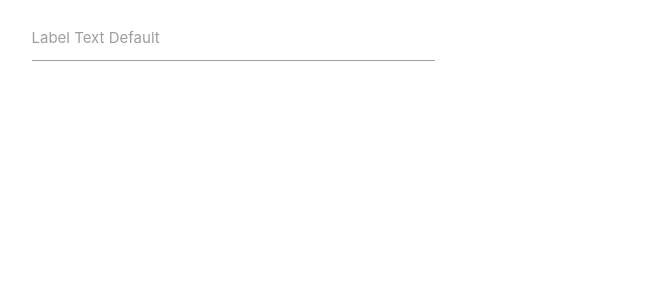
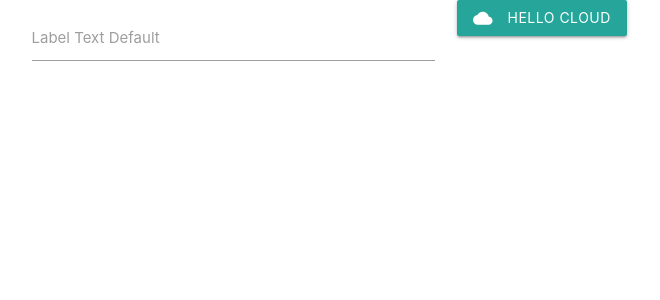
Before and after one commit to Ba5ik7/NgMaterialize, an Angular app: page / in a window 1280 px wide. Shown: the top 300 px of the page, without its empty margins (183-843 px from the left). Built offline with nearby package versions, Linux system fonts and the light colour scheme.

Commit message:
Rename button inputs add id the button component

```diff
--- a/src/app/app.component.html
+++ b/src/app/app.component.html
@@ -3,14 +3,15 @@
     <div class="row">
         <div class="col s6">
             <md-input-fields
-            inputId="id_test"></md-input-fields>
+            inputId="id_input_test"></md-input-fields>
         </div>
+        <md-buttons
+            buttonId='id_button_test'
+            buttonType='link'
+            buttonClasses="btn"
+            buttonText="Hello cloud"
+            icon="cloud"
+            iconClasses="left"
+            (clicked)=formClick($event)></md-buttons>
     </div>
 </div>
-<!-- <md-buttons
-buttonType='link'
-classes="btn"
-text="Hello cloud"
-icon="cloud"
-iconClasses="left"
-(clicked)=formClick($event)></md-buttons> -->
--- a/src/app/common-components/buttons/buttons.component.html
+++ b/src/app/common-components/buttons/buttons.component.html
@@ -1,17 +1,19 @@
 
 <a *ngIf="!buttonSubmit"
-  [ngClass]=classes
+  [id]=buttonId
+  [ngClass]=buttonClasses
   (click)=onClick($event)>
-  {{text}}
+  {{buttonText}}
   <i *ngIf="icon != 'none'" class="material-icons" [ngClass]=iconClasses>{{icon}}</i>
 </a>
 
 
 <button *ngIf="buttonSubmit"
-  [ngClass]=classes
+  [id]=buttonId
+  [ngClass]=buttonClasses
   type="submit"
   name="action"
   (click)=onClick($event)>
-  {{text}}
+  {{buttonText}}
   <i *ngIf="icon != 'none'" class="material-icons" [ngClass]=iconClasses>{{icon}}</i>
 </button>
```
Also changed, not shown: src/app/common-components/buttons/buttons.component.ts (+7 -4 lines).
